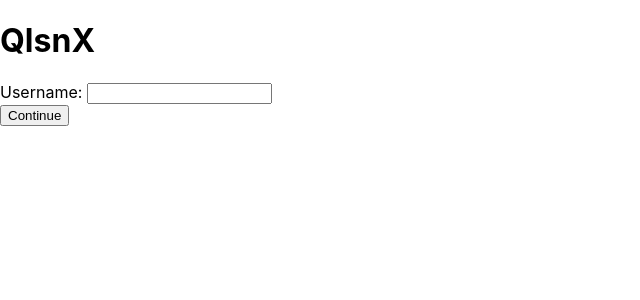
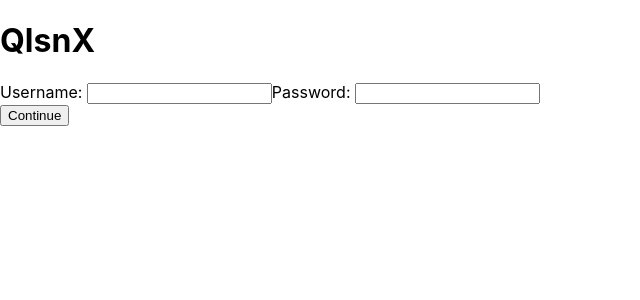
Before and after one commit to Dayasuvagiya/hello-qlnsx, a React (Vite) app: page / in a window 1280 px wide. Both pictures are taken after a click on the button "Continue". Shown: the top 300 px of the page, without its empty margins (0-640 px from the left). Built offline with nearby package versions, Linux system fonts and the light colour scheme; no server answers.

Commit message:
Created page 2 and 3

```diff
--- /dev/null
+++ b/src/components/Page2.jsx
@@ -0,0 +1,30 @@
+import React from 'react'
+import { useState } from 'react'
+import axios from 'axios'
+
+const Page2 = (props) => {
+    const [email, setEmail] = useState('')
+    const [password, setPassword] = useState('')
+console.log({email, password})
+
+const handleEmail = (event) => {
+  setEmail(event.target.value)
+}
+const handlePassword = (event) => {
+    setPassword(event.target.value)
+}
+
+  return (
+
+    <div>
+      <h1>QlsnX</h1>
+      Username: <input value={props.email} onChange={handleEmail} type='text'></input>
+      Password: <input value={password} onChange={handlePassword} type='text'></input>
+      <div>
+        <button>Continue</button>
+      </div>
+    </div>
+  )
+}
+
+export default Page2
--- a/src/components/loginPage.jsx
+++ b/src/components/loginPage.jsx
@@ -1,39 +1,67 @@
 import React from 'react'
 import { useState } from 'react'
 import axios from 'axios'
+import Page2 from './page2'
 
 const LoginPage = () => {
     const [email, setEmail] = useState('')
     const [password, setPassword] = useState('')
+    const [userstatus, setUserstatus] = useState('None')
+
 console.log({email, password})
+
 const handleEmail = (event) => {
   setEmail(event.target.value)
 }
 
 const handleApi = () => {
-  axios.post('http://api.qinsx.de/user/', {
+    const randomThreeDigitNumber = Math.floor(Math.random() * 900) + 100;
+
+  axios.post('http://api.qinsx.de/user', {
     username: email,
     password: 'xyz',
   })
     .then(result => {
         console.log(result.data)
-        alert('Sucessfully done')
+        console.log(randomThreeDigitNumber)
+        setUserstatus('Create')
+        setPassword('xyz')
+        alert('User is not exist and created redirect to insurance page')
     })
     .catch(err => {
         console.log(err)
-        alert('Server error')
+        setUserstatus('Present')
+        alert('User is exist redirect to ask password page')
     })
 }
 
   return (
-    <div>
-      <h1>QlsnX</h1>
-      Username: <input value={email} onChange={handleEmail} type='text'></input>
-      <div>
-        <button onClick={handleApi}>Continue</button>
-      </div>
+   <div>
+         {userstatus === 'None' && (
+        <div>
+        <h1>QlsnX</h1>
+          <label>Username:</label><input value={email} onChange={handleEmail} type='text'></input>
+        <div>
+          <button onClick={handleApi}>Continue</button>
+        </div>
+        </div>
+      )}
+
+    {userstatus === 'Present' && (
+        <div>
+           <Page2 email={email}/>
+        </div>
+      )}
+    {userstatus === 'Create' && (
+        <div>
+           <Page3 email={email} password={password} />
+        </div>
+      )}
+
     </div>
   )
 }
 
+
+
 export default LoginPage
```
Also changed, not shown: src/components/Page3.jsx (added, +29 -0 lines).
